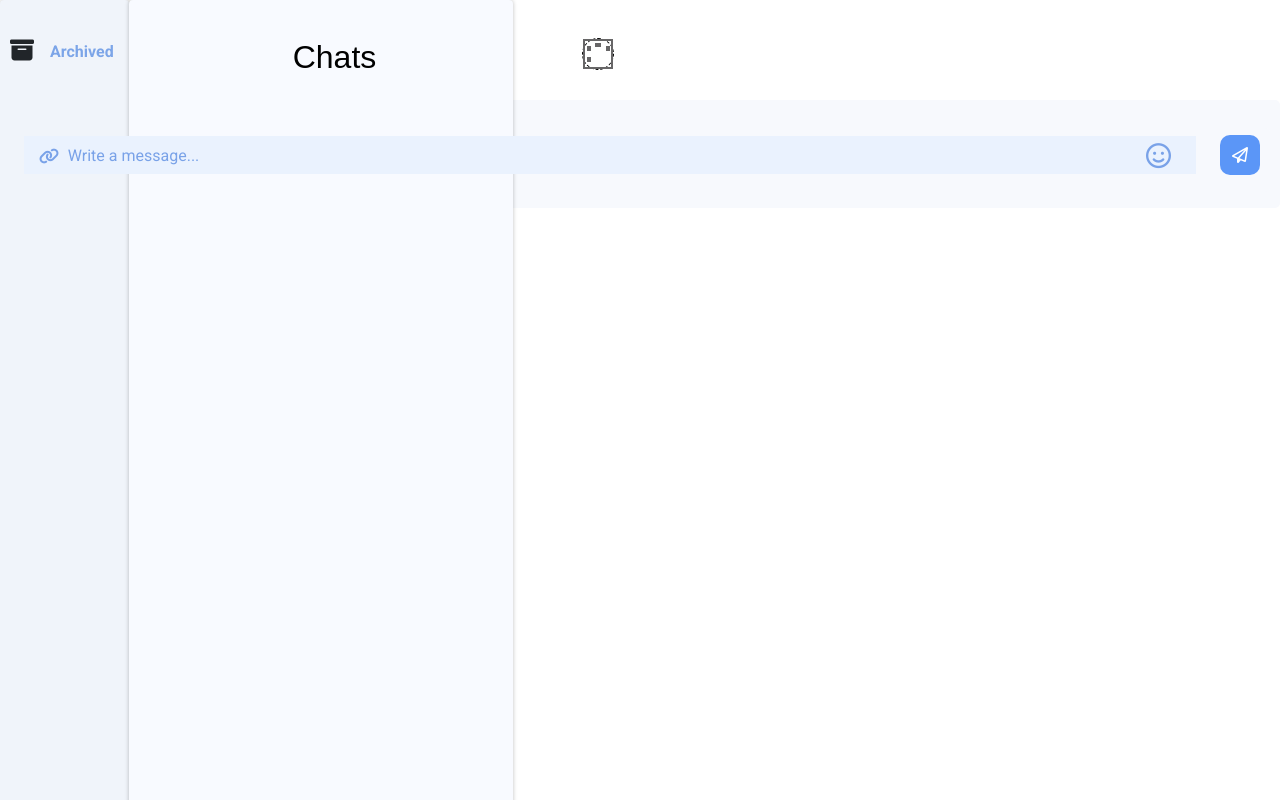
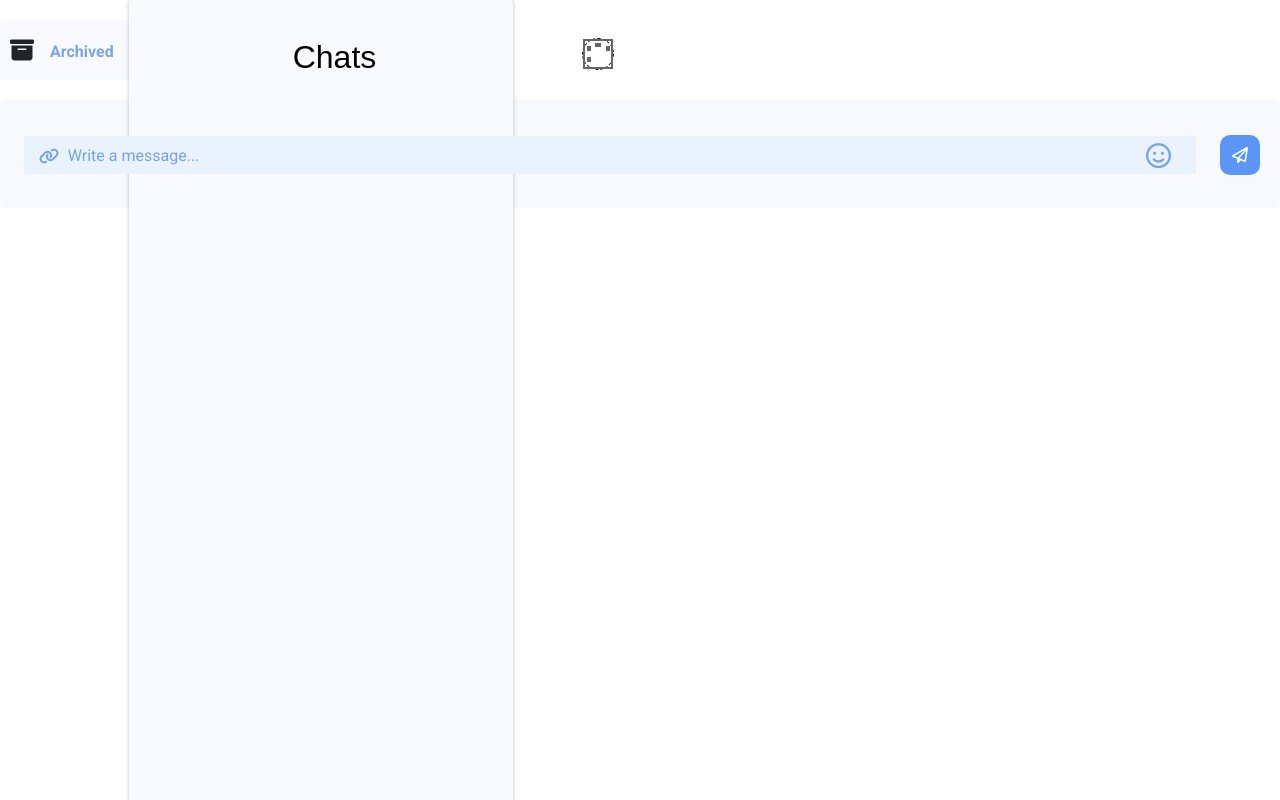
Before and after one commit to buidinhnguyen2002/App-Chat, a React (Create React App) app: page / in a window 1280 px wide. Shown: the top 800 px of the page. Built offline with nearby package versions, Linux system fonts and the light colour scheme; no server answers; a web font is replaced by a local one.

Commit message:
fix toggle

```diff
--- a/src/components/toggle_item/toggle.scss
+++ b/src/components/toggle_item/toggle.scss
@@ -1,25 +1,4 @@
 @import "src/Assets/css/base";
-$x: 0px;
-$y: 0px;
-$w: 129px;
-$h: 982px;
-$radius: 4px;
-$shadow-offset-x: 0px;
-$shadow-offset-y: 0px;
-$shadow-blur: 4px;
-$shadow-color: rgba(0, 0, 0, 0.25);
-
-.rectangle-1 {
-  position: absolute;
-  left: $x;
-  top: $y;
-  width: $w;
-  height: $h;
-  border-radius: $radius;
-  background-color: #F0F4FA;
-  box-shadow: $shadow-offset-x $shadow-offset-y $shadow-blur $shadow-color;
-}
-
 $x: 33px;
 $y: 800px;
 $w: 53px;
```
